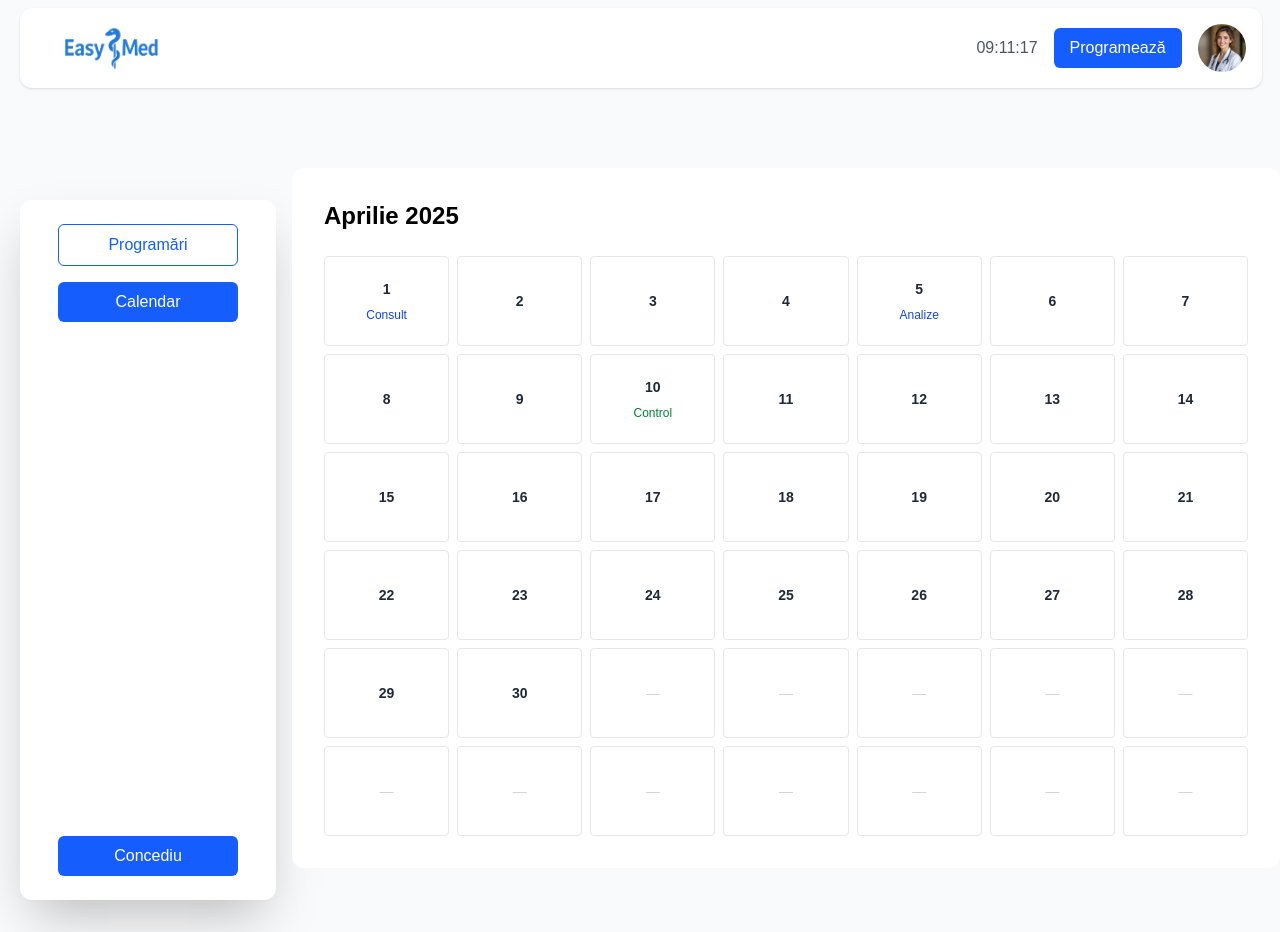
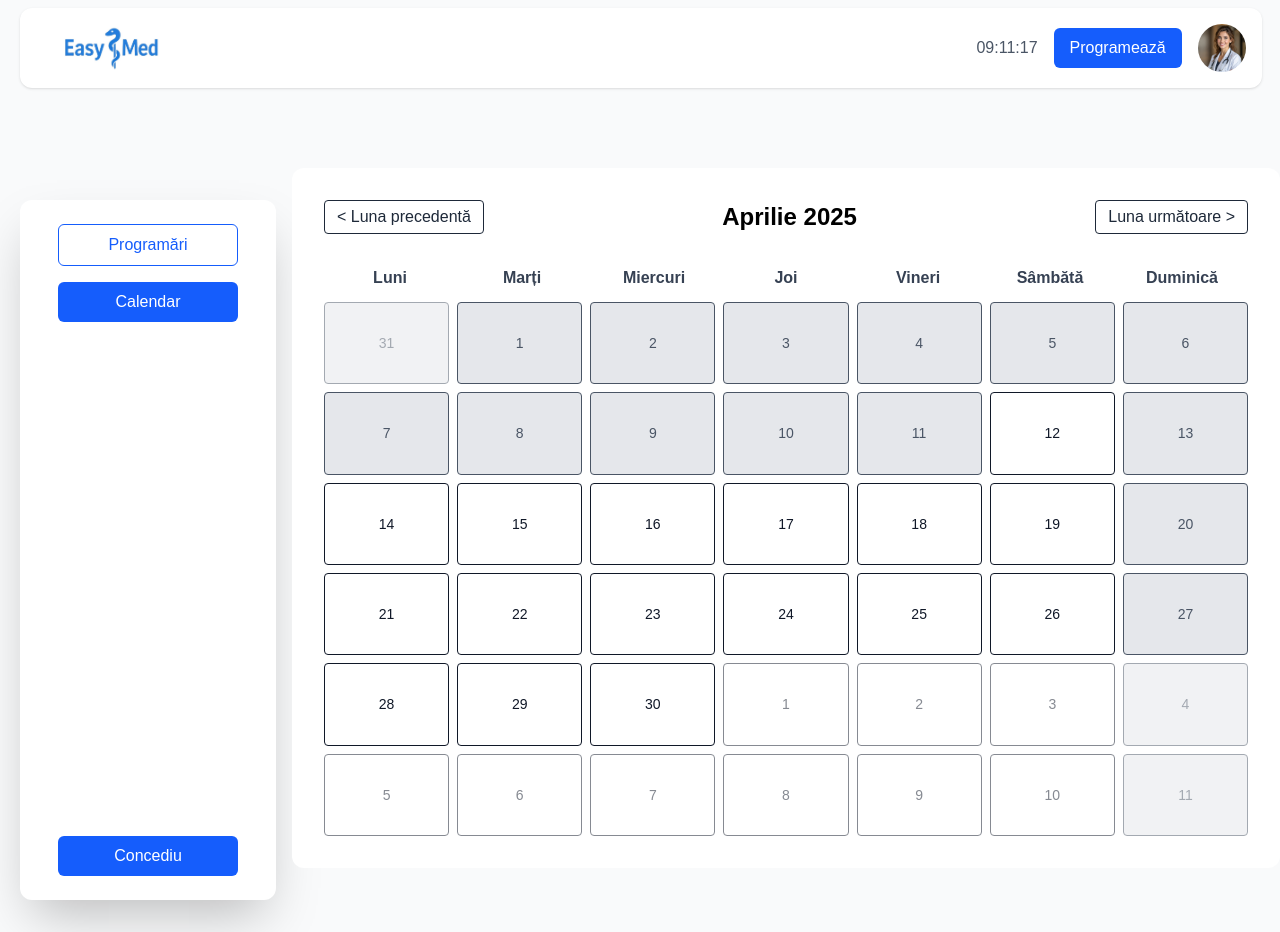
Before and after one commit to IgariokVulcanizare/govtech-25x, a Next.js app in the folder govtech/: page /Components/Doctors/booking in a window 1280 px wide. Both pictures are taken after a click on the button "Calendar". Built offline with nearby package versions, Linux system fonts and the light colour scheme.

Commit message:
calendar doctori better

```diff
--- a/govtech/src/app/Components/Doctors/booking/page.tsx
+++ b/govtech/src/app/Components/Doctors/booking/page.tsx
@@ -5,8 +5,7 @@ import {
   useState,
   useEffect,
   useMemo,
-  ReactNode,
-  MouseEventHandler,
+  ReactNode
 } from "react";
 import { useRouter } from "next/navigation";
 import { FaRegClock } from "react-icons/fa";
@@ -20,7 +19,7 @@ interface Appointment {
   doctorName: string;
   doctorSpecialty: string;
   image: string;
-  date: string;
+  date: string;   // "YYYY-MM-DD" format
   time: string;
   location: string;
   floor: string;
@@ -39,6 +38,9 @@ type Tab = "Toate" | "Iminente" | "Completate" | "Anulate";
 
 // We add "concediu" as a separate mode
 type ViewMode = "appointments" | "calendar" | "concediu";
+
+// Days of the week row: Monday→Sunday
+const daysOfWeek = ["Luni", "Marți", "Miercuri", "Joi", "Vineri", "Sâmbătă", "Duminică"];
 
 // -------------------------------
 // AnimatedCard using Framer Motion
@@ -65,6 +67,56 @@ function AnimatedCard({
       {children}
     </motion.div>
   );
+}
+
+// -------------------------------
+// Helper for date logic
+// -------------------------------
+
+// Zero-pad function e.g. 2025-04-07
+function padZero(num: number) {
+  return num < 10 ? `0${num}` : `${num}`;
+}
+
+// Return a "YYYY-MM-DD" string from a Date
+function toYYYYMMDD(date: Date) {
+  const y = date.getFullYear();
+  const m = date.getMonth() + 1;
+  const d = date.getDate();
+  return `${y}-${padZero(m)}-${padZero(d)}`;
+}
+
+// Parse "YYYY-MM-DD" into a Date
+function parseYYYYMMDD(str: string) {
+  const [y, m, d] = str.split("-").map(Number);
+  return new Date(y, m - 1, d); // month is 0-based
+}
+
+// Generate an array of 42 cells (6 weeks x 7 days) for the given year & month
+// Returns objects with { date: Date; inCurrentMonth: boolean }
+function generateCalendarDays(year: number, month: number): { date: Date; inCurrentMonth: boolean }[] {
+  const result: { date: Date; inCurrentMonth: boolean }[] = [];
+
+  // Start of this month
+  const firstOfMonth = new Date(year, month, 1);
+  // Monday-based index. In JS, getDay()=0 => Sunday, 1=>Monday, etc.
+  // We'll shift so Monday=0, Tuesday=1... Sunday=6
+  const dayOfWeek = (firstOfMonth.getDay() + 6) % 7;
+  // dayOfWeek tells how many days from Monday
+
+  // We want the first cell to be Monday of the first row
+  // => subtract dayOfWeek from firstOfMonth
+  const startDate = new Date(firstOfMonth);
+  startDate.setDate(startDate.getDate() - dayOfWeek);
+
+  for (let i = 0; i < 42; i++) {
+    const temp = new Date(startDate);
+    temp.setDate(startDate.getDate() + i);
+    // Are we in the current month?
+    const inCurrentMonth = temp.getMonth() === month && temp.getFullYear() === year;
+    result.push({ date: temp, inCurrentMonth });
+  }
+  return result;
 }
 
 export default function SchedulingPage() {
@@ -167,12 +219,26 @@ export default function SchedulingPage() {
 
   // Appointment filtering
   const [selectedTab, setSelectedTab] = useState<Tab>("Toate");
-  const filteredAppointments = appointments.filter((appt) => {
-    if (selectedTab === "Toate") return true;
-    return appt.status === selectedTab;
-  });
 
-  // Random color for left border
+  // If "selectedCalendarDate" is set, we only show appointments from that date (in "appointments" view).
+  const [selectedCalendarDate, setSelectedCalendarDate] = useState<string | null>(null);
+
+  // Filter appointments based on tab + optional selected date
+  const filteredAppointments = useMemo(() => {
+    return appointments.filter((appt) => {
+      // If status tab is not "Toate", filter by status
+      if (selectedTab !== "Toate" && appt.status !== selectedTab) {
+        return false;
+      }
+      // If a calendar date is selected, only show that date
+      if (selectedCalendarDate) {
+        return appt.date === selectedCalendarDate;
+      }
+      return true;
+    });
+  }, [appointments, selectedTab, selectedCalendarDate]);
+
+  // border color assignment
   const appointmentStrokeColors = useMemo(() => {
     const colorMap: { [key: number]: string } = {};
     appointments.forEach((appt) => {
@@ -200,23 +266,96 @@ export default function SchedulingPage() {
 
   // ------------------------------------------
   // CONCEDIU: user can select up to 7 days
+  // We'll store them as "YYYY-MM-DD" strings
   // ------------------------------------------
-  const [selectedDays, setSelectedDays] = useState<number[]>([]);
+  const [selectedDays, setSelectedDays] = useState<string[]>([]);
 
-  // Called on day cell click
-  const toggleConcediuDay = (dayNum: number) => {
-    if (selectedDays.includes(dayNum)) {
-      // if day already selected, unselect it
-      setSelectedDays((prev) => prev.filter((d) => d !== dayNum));
+  // Instead of toggle, we only "add" if it's not in array (once it's grey, no more click).
+  function addConcediuDay(dateStr: string) {
+    if (selectedDays.length >= 7) {
+      alert("Puteți selecta maxim 7 zile de concediu!");
+      return;
+    }
+    setSelectedDays((prev) => [...prev, dateStr]);
+  }
+
+  // ------------------------------------------
+  // REAL CALENDAR: navigable months
+  // ------------------------------------------
+  const now = new Date();
+  const [calendarYear, setCalendarYear] = useState(now.getFullYear());
+  const [calendarMonth, setCalendarMonth] = useState(now.getMonth()); // 0-based
+
+  const calendarDays = useMemo(() => {
+    return generateCalendarDays(calendarYear, calendarMonth);
+  }, [calendarYear, calendarMonth]);
+
+  function goPrevMonth() {
+    if (calendarMonth === 0) {
+      setCalendarYear((y) => y - 1);
+      setCalendarMonth(11);
     } else {
-      // if not selected, add it (only if < 7)
-      if (selectedDays.length >= 7) {
-        alert("Puteți selecta maxim 7 zile de concediu!");
-        return;
-      }
-      setSelectedDays((prev) => [...prev, dayNum]);
+      setCalendarMonth((m) => m - 1);
     }
-  };
+  }
+  function goNextMonth() {
+    if (calendarMonth === 11) {
+      setCalendarYear((y) => y + 1);
+      setCalendarMonth(0);
+    } else {
+      setCalendarMonth((m) => m + 1);
+    }
+  }
+
+  // Sunday check
+  function isSunday(date: Date) {
+    return date.getDay() === 0; // 0=Sunday
+  }
+  // Past day check
+  function isPast(date: Date) {
+    const startOfToday = new Date();
+    startOfToday.setHours(0,0,0,0);
+    return date < startOfToday;
+  }
+
+  // For the UI label in the calendar header (e.g. "Aprilie 2025")
+  const monthsRO = [
+    "Ianuarie","Februarie","Martie","Aprilie","Mai","Iunie",
+    "Iulie","August","Septembrie","Octombrie","Noiembrie","Decembrie"
+  ];
+  const calendarTitle = `${monthsRO[calendarMonth]} ${calendarYear}`;
+
+  // The user requested: "fa sa nu pot apasa pe casutele sure deloc" =>
+  // We'll define grey if: Sunday, Past day, or (Concediu=already selected).
+  function isGrey(date: Date): boolean {
+    const dateStr = toYYYYMMDD(date);
+    return isSunday(date) || isPast(date) || selectedDays.includes(dateStr);
+  }
+
+  // On day click in "calendar" view
+  function handleCalendarDayClick(cellDate: Date, isGreyCell: boolean, inCurrentMonth: boolean) {
+    // If cell is grey or not in this month, do nothing
+    if (isGreyCell || !inCurrentMonth) return;
+
+    // Otherwise, jump to appointments for that date
+    setSelectedCalendarDate(toYYYYMMDD(cellDate));
+    setViewMode("appointments");
+  }
+
+  // On day click in "concediu" view
+  function handleConcediuDayClick(cellDate: Date, isGreyCell: boolean, inCurrentMonth: boolean) {
+    // If cell is grey or not in this month, do nothing
+    if (isGreyCell || !inCurrentMonth) return;
+
+    // Otherwise, add to selectedDays
+    addConcediuDay(toYYYYMMDD(cellDate));
+  }
+
+  // If user clicks "Programări" in sidebar, show all appointments
+  function showAllAppointments() {
+    setViewMode("appointments");
+    setSelectedCalendarDate(null); // reset date filter
+  }
 
   return (
     <div className="min-h-screen bg-gray-50 text-gray-800 flex flex-col">
@@ -227,7 +366,6 @@ export default function SchedulingPage() {
             <img src="/logo.jpg" alt="Logo" className="h-12 w-auto" />
           </div>
           <div className="flex items-center space-x-4">
-            {/* optional time display */}
             <div className="text-gray-600 font-medium">
               {currentTime.toLocaleTimeString("ro-RO")}
             </div>
@@ -250,7 +388,7 @@ export default function SchedulingPage() {
         {/* SIDEBAR */}
         <div
           className="w-64 bg-white shadow-2xl p-4 mt-20 mb-8 ml-5 rounded-xl hidden md:flex flex-col"
-          style={{ height: "700px" }} // matching your design
+          style={{ height: "700px" }}
         >
           <div className="flex flex-col flex-1 items-center space-y-4 mt-2">
             {/* Programari */}
@@ -260,7 +398,7 @@ export default function SchedulingPage() {
                   ? "bg-blue-600 text-white hover:bg-blue-700"
                   : "bg-white text-blue-600 border border-blue-600"
               }`}
-              onClick={() => setViewMode("appointments")}
+              onClick={showAllAppointments}
             >
               Programări
             </button>
@@ -320,7 +458,7 @@ export default function SchedulingPage() {
               <div className="flex flex-col gap-6">
                 {filteredAppointments.length === 0 && (
                   <div className="text-gray-600 font-medium">
-                    Nu există programări în această categorie.
+                    Nu există programări în această categorie (sau dată).
                   </div>
                 )}
 
@@ -435,39 +573,58 @@ export default function SchedulingPage() {
             className="flex-1 p-4 md:p-8 rounded-xl relative mt-12 bg-white flex flex-col"
             style={{ height: "700px" }}
           >
-            <h2 className="text-black text-2xl font-semibold">Aprilie 2025</h2>
+            {/* Month Navigation */}
+            <div className="flex items-center justify-between">
+              <button
+                onClick={goPrevMonth}
+                className="px-3 py-1 border rounded hover:bg-gray-100"
+              >
+                &lt; Luna precedentă
+              </button>
+              <h2 className="text-black text-2xl font-semibold">
+                {calendarTitle}
+              </h2>
+              <button
+                onClick={goNextMonth}
+                className="px-3 py-1 border rounded hover:bg-gray-100"
+              >
+                Luna următoare &gt;
+              </button>
+            </div>
 
-            {/* Basic placeholder calendar (42 cells: 6x7) */}
-            <div className="grid grid-cols-7 grid-rows-6 gap-2 mt-6 flex-1">
-              {Array.from({ length: 42 }).map((_, idx) => {
-                const dayNum = idx + 1;
+            {/* Days of week header */}
+            <div className="grid grid-cols-7 mt-6 text-center font-semibold">
+              {daysOfWeek.map((dow) => (
+                <div key={dow} className="p-2 text-gray-700">
+                  {dow}
+                </div>
+              ))}
+            </div>
+
+            {/* The 6 rows x 7 columns (42 cells) */}
+            <div className="grid grid-cols-7 grid-rows-6 gap-2 mt-1 flex-1">
+              {calendarDays.map(({ date, inCurrentMonth }, idx) => {
+                const dateStr = toYYYYMMDD(date);
+                const grey = isGrey(date);
+                const dayNum = date.getDate();
+
                 return (
                   <div
                     key={idx}
-                    className="border border-gray-200 rounded p-3 flex flex-col items-center justify-center text-sm"
+                    // if grey or not in currentMonth => no click
+                    onClick={() => handleCalendarDayClick(date, grey, inCurrentMonth)}
+                    className={`border rounded p-2 flex flex-col items-center justify-center text-sm
+                      ${
+                        grey
+                          ? "bg-gray-200 text-gray-600 cursor-not-allowed"
+                          : "bg-white hover:bg-gray-100 text-gray-900 cursor-pointer"
+                      }
+                      ${
+                        !inCurrentMonth ? "opacity-50" : ""
+                      }
+                    `}
                   >
-                    {dayNum <= 30 ? (
-                      <>
-                        <div className="font-bold">{dayNum}</div>
-                        {dayNum === 1 && (
-                          <div className="text-xs text-blue-700 mt-2">
-                            Consult
-                          </div>
-                        )}
-                        {dayNum === 5 && (
-                          <div className="text-xs text-blue-700 mt-2">
-                            Analize
-                          </div>
-                        )}
-                        {dayNum === 10 && (
-                          <div className="text-xs text-green-700 mt-2">
-                            Control
-                          </div>
-                        )}
-                      </>
-                    ) : (
-                      <span className="text-gray-300">—</span>
-                    )}
+                    {dayNum}
                   </div>
                 );
               })}
@@ -483,49 +640,65 @@ export default function SchedulingPage() {
             className="flex-1 p-4 md:p-8 rounded-xl relative mt-12 bg-white flex flex-col"
             style={{ height: "700px" }}
           >
-            <h2 className="text-black text-2xl font-semibold mb-2">
-              Concediu
-            </h2>
-            <p className="text-gray-700 mb-4">
-              Selectați zilele dorite (maxim 7).
+            {/* Month Navigation */}
+            <div className="flex items-center justify-between">
+              <button
+                onClick={goPrevMonth}
+                className="px-3 py-1 border rounded hover:bg-gray-100"
+              >
+                &lt; Luna precedentă
+              </button>
+              <h2 className="text-black text-2xl font-semibold">
+                Concediu: {calendarTitle}
+              </h2>
+              <button
+                onClick={goNextMonth}
+                className="px-3 py-1 border rounded hover:bg-gray-100"
+              >
+                Luna următoare &gt;
+              </button>
+            </div>
+            <p className="text-gray-700 mb-4 mt-2">
+              Selectați zilele dorite (maxim 7). Vor fi colorate automat în gri
+              și nu mai pot fi deselectate.
             </p>
 
-            <div className="grid grid-cols-7 grid-rows-6 gap-2 flex-1">
-              {Array.from({ length: 42 }).map((_, idx) => {
-                const dayNum = idx + 1;
-                const isWithinMonth = dayNum <= 30; // Example: 30-day month
+            {/* Days of week header */}
+            <div className="grid grid-cols-7 mt-2 text-center font-semibold">
+              {daysOfWeek.map((dow) => (
+                <div key={dow} className="p-2 text-gray-700">
+                  {dow}
+                </div>
+              ))}
+            </div>
 
-                // highlight if day is selected
-                const isSelected = selectedDays.includes(dayNum);
+            <div className="grid grid-cols-7 grid-rows-6 gap-2 flex-1 mt-2">
+              {calendarDays.map(({ date, inCurrentMonth }, idx) => {
+                const dateStr = toYYYYMMDD(date);
+                const grey = isGrey(date);
+                const dayNum = date.getDate();
 
                 return (
                   <div
                     key={idx}
-                    onClick={() => isWithinMonth && toggleConcediuDay(dayNum)}
-                    className={`border rounded p-3 flex flex-col items-center justify-center text-sm cursor-pointer
+                    onClick={() => {
+                      // if grey or not in month => do nothing
+                      if (!grey && inCurrentMonth) {
+                        addConcediuDay(dateStr);
+                      }
+                    }}
+                    className={`border rounded p-2 flex flex-col items-center justify-center text-sm
                       ${
-                        isWithinMonth
-                          ? `border-gray-200 hover:bg-gray-100 ${
-                              isSelected
-                                ? "bg-blue-200 border-blue-400"
-                                : "bg-white"
-                            }`
-                          : "bg-gray-50 text-gray-300"
+                        grey
+                          ? "bg-gray-200 text-gray-600 cursor-not-allowed"
+                          : "bg-white hover:bg-gray-100 text-gray-900 cursor-pointer"
+                      }
+                      ${
+                        !inCurrentMonth ? "opacity-50" : ""
                       }
                     `}
                   >
-                    {isWithinMonth ? (
-                      <>
-                        <div className="font-bold">{dayNum}</div>
-                        {isSelected && (
-                          <div className="text-xs text-blue-700 mt-1 font-semibold">
-                            Selectat
-                          </div>
-                        )}
-                      </>
-                    ) : (
-                      <span>—</span>
-                    )}
+                    {dayNum}
                   </div>
                 );
               })}
```
